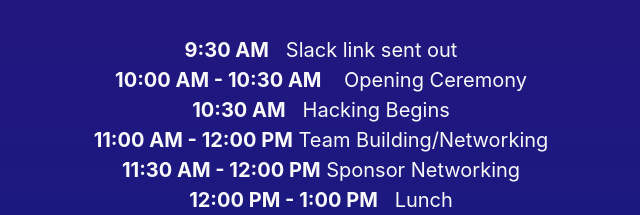
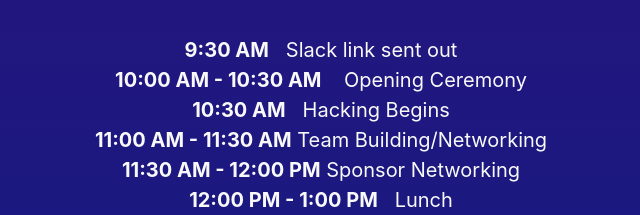
Before and after one commit to ruhackhers/ruhackhers-2021, a plain HTML site: page index.html in a window 1280 px wide. Shown: the part 2681-2896 px from the top of the page, 319-959 px from the left. Drawn offline with nearby package versions, Linux system fonts and the light colour scheme.

Commit message:
updated schedule

```diff
--- a/index.html
+++ b/index.html
@@ -240,7 +240,7 @@
                 <b>9:30 AM</b>   &nbsp;&nbsp;Slack link sent out<br>
                 <b>10:00 AM - 10:30 AM</b>   &nbsp;&nbsp; Opening Ceremony<br>
                 <b>10:30 AM</b>   &nbsp;    Hacking Begins<br>
-                <b>11:00 AM - 12:00 PM</b> Team Building/Networking<br>
+                <b>11:00 AM - 11:30 AM</b> Team Building/Networking<br>
                 <b>11:30 AM - 12:00 PM</b> Sponsor Networking<br>
                 <b>12:00 PM - 1:00 PM</b>  &nbsp;         Lunch<br>
                 <b>1:00 PM - 3:00PM</b>  Sponsor Career Fair<br>
```
